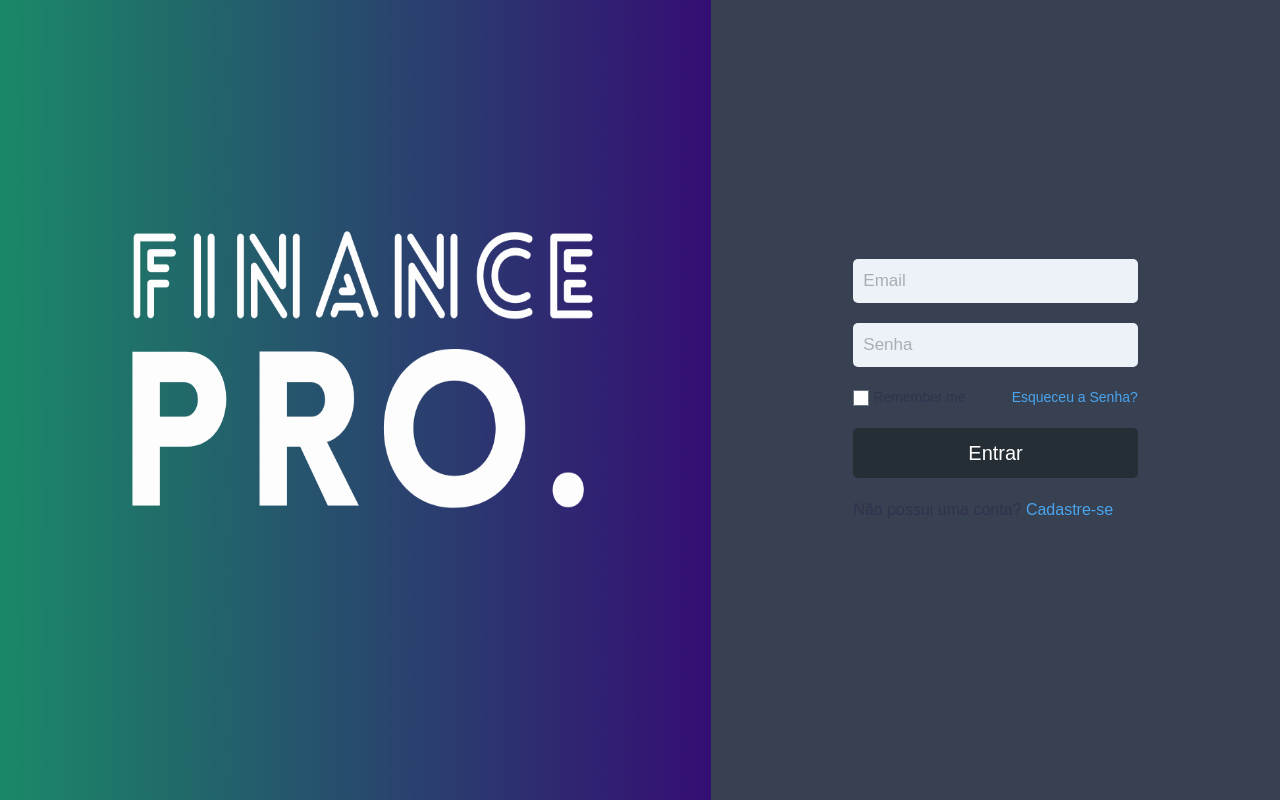
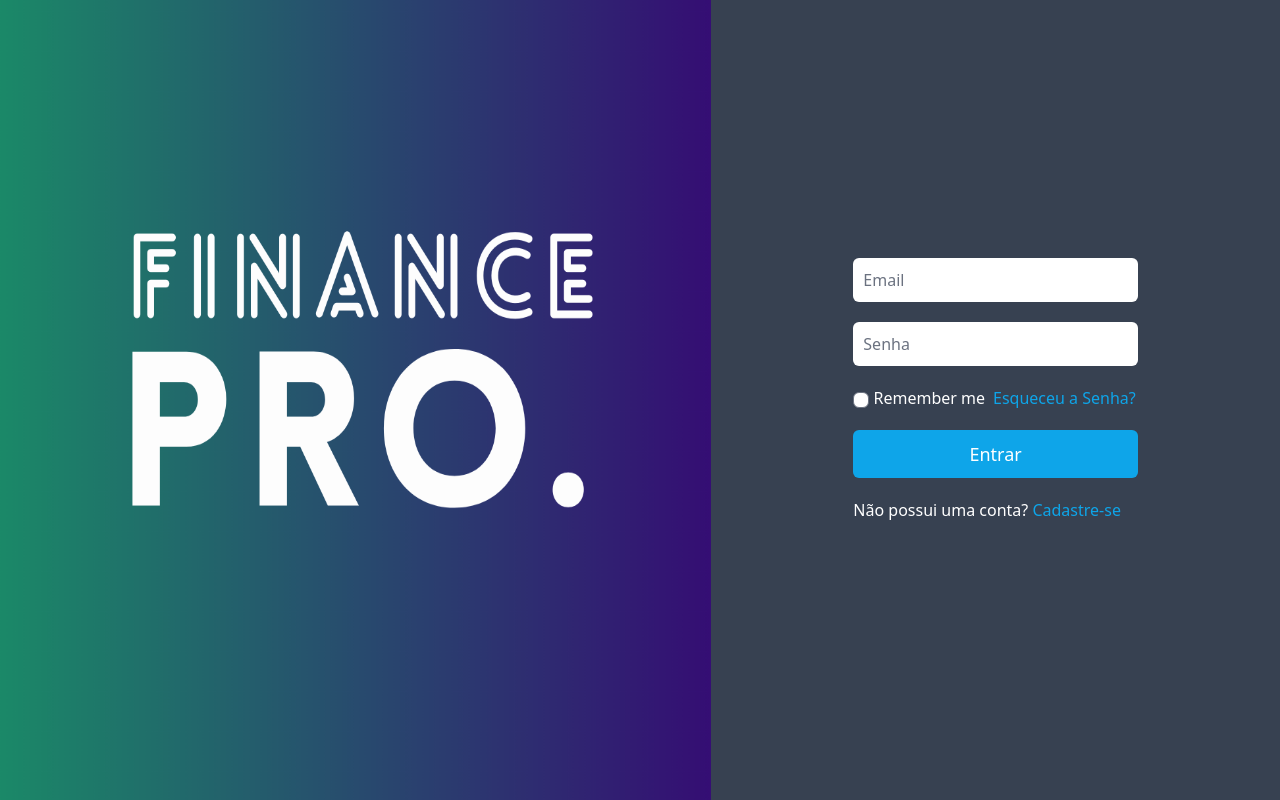
Before and after one commit to Thiago-cog/finance-pro, a React (Vite) app in the folder frontend/: page / in a window 1280 px wide. Built offline with nearby package versions, Linux system fonts and the light colour scheme.

Commit message:
refactor: Remoção do arquivo login.css

```diff
--- a/frontend/src/pages/users/login.css
+++ /dev/null
@@ -1,136 +0,0 @@
-* {
-    margin: 0;
-    padding: 0;
-    box-sizing: border-box;
-    font-family: Arial, Helvetica, sans-serif;
-}
-
-.container-login {
-    position: relative;
-    width: 100%;
-    height: 100vh;
-    display: flex;
-}
-
-.content-box {
-    display: flex;
-    justify-content: center;
-    align-items: center;
-    width: 50%;
-    height: 100%;
-}
-
-.content-box .form-box {
-    width: 50%;
-}
-
-.content-box .form-box .ul {
-    display: flex;
-    align-items: center;
-    justify-content: center;
-}
-
-.content-box .form-box .ul li {
-    list-style: none;
-    width: 60px;
-    height: 60px;
-    display: flex;
-    justify-content: center;
-    align-items: center;
-    border-radius: 50%;
-    margin: 0 7px;
-    cursor: pointer;
-    transition: 0.3s;
-}
-
-.content-box .form-box .ul li:hover {
-    background: #e4e4e4;
-}
-
-.form-box .ul li img {
-    width: 40px;
-}
-
-.content-box .form-box h2 {
-    color: #32324f;
-    font-weight: 600;
-    font-size: 2em;
-    text-transform: uppercase;
-    margin-bottom: 15px;
-    text-align: center;
-}
-
-.content-box .form-box .input-box {
-    margin-bottom: 20px;
-}
-
-.content-box .form-box .input-box input {
-    width: 100%;
-    padding: 10px;
-    outline: none;
-    font-weight: 400;
-    border: none;
-    font-size: 17px;
-    color: #32324f;
-    background-color: #ecf2f7;
-    border-radius: 5px;
-}
-
-.content-box .form-box .input-box input::placeholder {
-    color: #a9adb6;
-}
-
-.content-box .form-box .input-box input[type=submit] {
-    background: #252e35;
-    color: #fff;
-    outline: none;
-    border: none;
-    font-weight: 500;
-    cursor: pointer;
-    font-size: 20px;
-    transition: 0.3s;
-}
-
-.content-box .form-box .input-box input[type=submit]:hover {
-    background: #252e35;
-}
-
-.content-box .form-box .remember {
-    margin-bottom: 20px;
-    color: #32324f;
-    font-weight: 400;
-    font-size: 14px;
-    cursor: pointer;
-    display: flex;
-    justify-content: space-between;
-}
-
-.content-box .form-box .remember a {
-    text-decoration: none;
-    color: #4aa4ee;
-}
-
-.content-box .form-box .remember a:hover {
-    color: #3286ca;
-}
-
-.content-box .form-box .input-box p {
-    color: #32324f;
-}
-
-.content-box .form-box .input-box p a {
-    color: #4aa4ee;
-}
-
-.content-box .form-box .input-box p a:hover {
-    color: #3286ca;
-}
-
-.content-box .form-box h3 {
-    color: #607d8b;
-    text-decoration: none;
-    margin: 40px 0 15px;
-    font-weight: 500;
-    text-align: center;
-    font-size: 22px;
-}
--- a/frontend/src/pages/users/login.jsx
+++ b/frontend/src/pages/users/login.jsx
@@ -5,7 +5,6 @@ import authServices from "../../services/authServices";
 import FinanceImage from "../../assets/1.png";
 import SetCookie from "../../hooks/setCookie.jsx";
 import GetCookie from "../../hooks/getCookie.jsx";
-import "./login.css";
 
 const Login = () => {
     const [email, setEmail] = useState("");
@@ -31,34 +30,34 @@ const Login = () => {
     }
 
     return (
-        <div className="container-login bg-gray-700">
-            <div className="img-box">
+        <div className="relative w-full h-screen flex bg-gray-700">
+            <div>
                 <img src={FinanceImage} className="h-full" />
             </div>
-            <div className="content-box">
-                <div className="form-box">
+            <div className="flex justify-center items-center h-full w-3/6">
+                <div className="w-3/6">
                     <form onSubmit={handleSubmit}>
-                        <div className="input-box">
-                            <input value={email} onChange={(e) => setEmail(e.target.value)} type="email" placeholder="Email" />
+                        <div className="mb-5">
+                            <input className="font-sans w-full p-2.5 border-none font-normal text-base rounded-md" value={email} onChange={(e) => setEmail(e.target.value)} type="email" placeholder="Email" />
                         </div>
 
-                        <div className="input-box">
-                            <input value={pass} onChange={(e) => setPass(e.target.value)} type="password" placeholder="Senha" />
+                        <div className="mb-5">
+                            <input className="font-sans w-full p-2.5 border-none font-normal text-base rounded-md" value={pass} onChange={(e) => setPass(e.target.value)} type="password" placeholder="Senha" />
                         </div>
 
-                        <div className="remember">
-                            <label>
-                                <input className="text-white" type="checkbox" /> Remember me
+                        <div className="mb-5">
+                            <label className="text-white mr-2">
+                                <input type="checkbox" className="cursor-pointer rounded-md"/> Remember me
                             </label>
-                            <a href="#">Esqueceu a Senha?</a>
+                            <a href="#" className="text-sky-500 hover:text-sky-400">Esqueceu a Senha?</a>
                         </div>
 
-                        <div className="input-box">
-                            <input type="submit" value="Entrar" />
+                        <div className="mb-5">
+                            <input className="text-lg rounded-md bg-sky-500 hover:bg-sky-400 text-white font-medium w-full p-2.5 cursor-pointer" type="submit" value="Entrar" />
                         </div>
 
-                        <div className="input-box">
-                            <p>Não possui uma conta? <Link to="/register">Cadastre-se</Link></p>
+                        <div className="mb-5 w-full">
+                            <p className="text-white">Não possui uma conta?  <Link to="/register" className="text-sky-500 hover:text-sky-400">Cadastre-se</Link></p>
                         </div>
                     </form>
                 </div>
```
